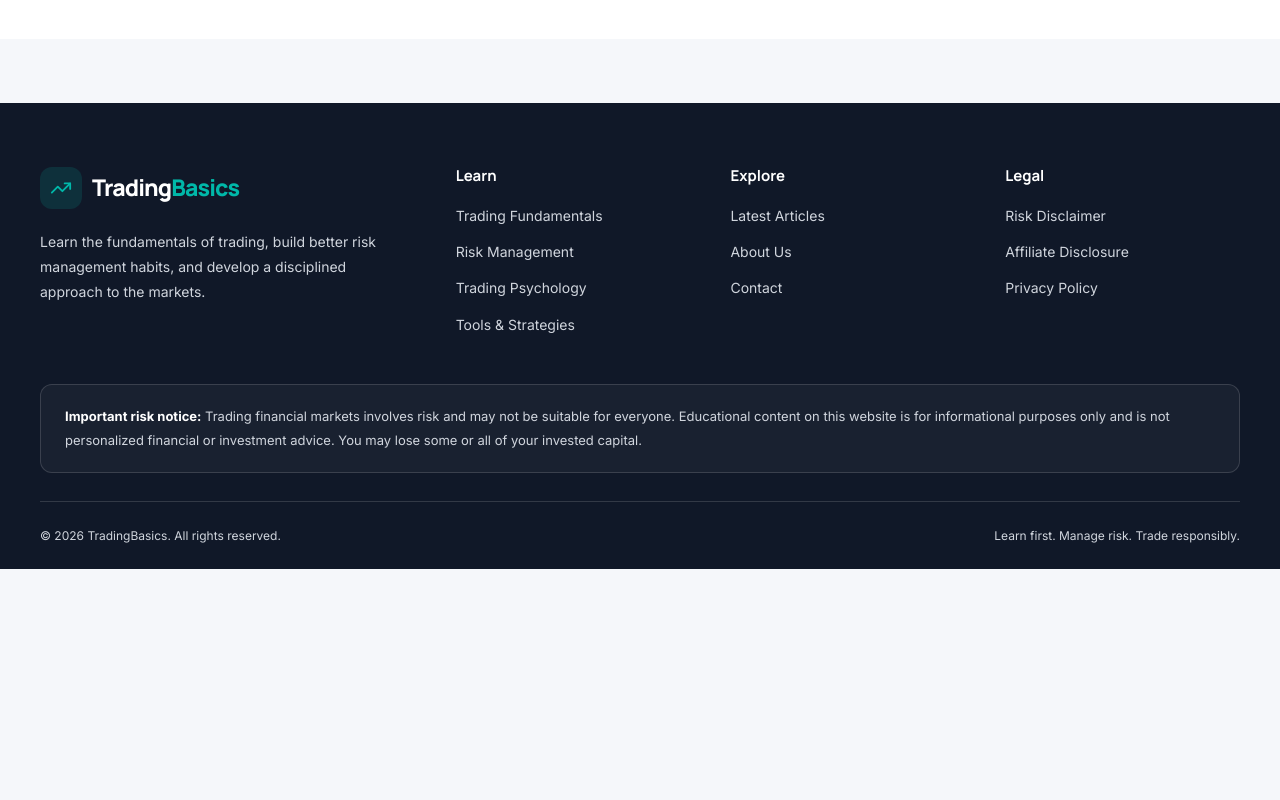
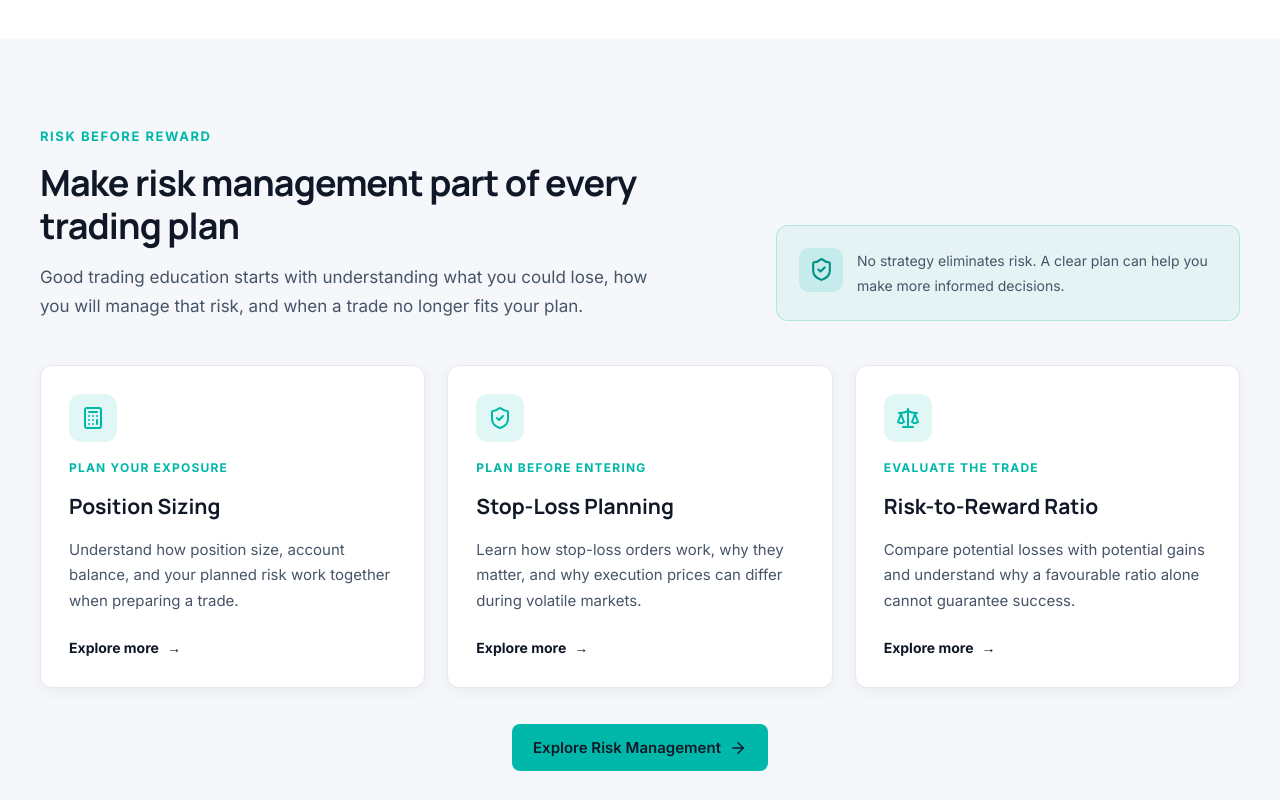
Before and after one commit to mdsahota/TradingBasics, a React (Vite) app: page / in a window 1280 px wide. Shown: the part 1540-2340 px from the top of the page. Before the commit the page ends 2109 px from the top, so only its background shows below. Built offline with nearby package versions, Linux system fonts and the light colour scheme.

Commit message:
Add homepage risk management section

```diff
--- a/src/App.jsx
+++ b/src/App.jsx
@@ -3,12 +3,14 @@ import { Navigate, Route, Routes } from 'react-router-dom'
 import MainLayout from './components/layout/MainLayout'
 import HeroSection from './components/layout/HeroSection'
 import LearningCategories from './components/layout/LearningCategories'
+import RiskManagementSection from './components/layout/RiskManagementSection'
 
 function HomePage() {
   return (
     <>
       <HeroSection />
       <LearningCategories />
+      <RiskManagementSection />
     </>
   )
 }
--- /dev/null
+++ b/src/components/layout/RiskManagementSection.jsx
@@ -0,0 +1,86 @@
+
+import {
+  Calculator,
+  ShieldCheck,
+  Scale,
+  ArrowRight,
+} from 'lucide-react'
+import Container from '../common/Container'
+import SectionHeading from '../common/SectionHeading'
+import ContentCard from '../common/ContentCard'
+import Button from '../common/Button'
+
+const topics = [
+  {
+    eyebrow: 'PLAN YOUR EXPOSURE',
+    title: 'Position Sizing',
+    description:
+      'Understand how position size, account balance, and your planned risk work together when preparing a trade.',
+    href: '/risk-management/',
+    icon: <Calculator size={24} />,
+  },
+  {
+    eyebrow: 'PLAN BEFORE ENTERING',
+    title: 'Stop-Loss Planning',
+    description:
+      'Learn how stop-loss orders work, why they matter, and why execution prices can differ during volatile markets.',
+    href: '/risk-management/',
+    icon: <ShieldCheck size={24} />,
+  },
+  {
+    eyebrow: 'EVALUATE THE TRADE',
+    title: 'Risk-to-Reward Ratio',
+    description:
+      'Compare potential losses with potential gains and understand why a favourable ratio alone cannot guarantee success.',
+    href: '/risk-management/',
+    icon: <Scale size={24} />,
+  },
+]
+
+function RiskManagementSection() {
+  return (
+    <section className="risk-management-section">
+      <Container>
+        <div className="risk-management-section__header">
+          <SectionHeading
+            eyebrow="RISK BEFORE REWARD"
+            title="Make risk management part of every trading plan"
+            description="Good trading education starts with understanding what you could lose, how you will manage that risk, and when a trade no longer fits your plan."
+          />
+
+          <div className="risk-management-section__intro">
+            <span className="risk-management-section__intro-icon">
+              <ShieldCheck size={25} />
+            </span>
+            <p>
+              No strategy eliminates risk. A clear plan can help you make
+              more informed decisions.
+            </p>
+          </div>
+        </div>
+
+        <div className="risk-management-section__grid">
+          {topics.map((topic) => (
+            <ContentCard
+              key={topic.title}
+              eyebrow={topic.eyebrow}
+              title={topic.title}
+              description={topic.description}
+              href={topic.href}
+              icon={topic.icon}
+              className="risk-topic-card"
+            />
+          ))}
+        </div>
+
+        <div className="risk-management-section__action">
+          <Button href="/risk-management/">
+            Explore Risk Management <ArrowRight size={18} />
+          </Button>
+        </div>
+      </Container>
+    </section>
+  )
+}
+
+export default RiskManagementSection
--- a/src/styles/design-system.css
+++ b/src/styles/design-system.css
@@ -908,3 +908,89 @@ a.content-card:hover .content-card__link {
     gap: 12px;
   }
 }
+
+/* Risk management section */
+.risk-management-section {
+  padding: 88px 0;
+  background: var(--color-background);
+}
+
+.risk-management-section__header {
+  display: grid;
+  grid-template-columns: minmax(0, 1.2fr) minmax(240px, 0.8fr);
+  align-items: end;
+  gap: 40px;
+}
+
+.risk-management-section__intro {
+  display: flex;
+  align-items: flex-start;
+  gap: 14px;
+  padding: 22px;
+  border: 1px solid rgba(0, 184, 169, 0.24);
+  border-radius: var(--card-radius);
+  background: rgba(0, 184, 169, 0.06);
+}
+
+.risk-management-section__intro-icon {
+  display: grid;
+  width: 44px;
+  height: 44px;
+  flex-shrink: 0;
+  place-items: center;
+  border-radius: 10px;
+  background: rgba(0, 184, 169, 0.14);
+  color: #008F83;
+}
+
+.risk-management-section__intro p {
+  font-size: 14px;
+  line-height: 1.8;
+}
+
+.risk-management-section__grid {
+  display: grid;
+  grid-template-columns: repeat(3, minmax(0, 1fr));
+  gap: 22px;
+  margin-top: 44px;
+}
+
+.risk-topic-card {
+  min-width: 0;
+}
+
+.risk-topic-card .content-card__title {
+  font-size: 21px;
+}
+
+.risk-management-section__action {
+  display: flex;
+  justify-content: center;
+  margin-top: 36px;
+}
+
+@media (max-width: 900px) {
+  .risk-management-section__header {
+    grid-template-columns: 1fr;
+    gap: 24px;
+  }
+
+  .risk-management-section__grid {
+    grid-template-columns: repeat(2, minmax(0, 1fr));
+  }
+}
+
+@media (max-width: 600px) {
+  .risk-management-section {
+    padding: 60px 0;
+  }
+
+  .risk-management-section__grid {
+    grid-template-columns: 1fr;
+    margin-top: 32px;
+  }
+
+  .risk-management-section__action .button {
+    width: 100%;
+  }
+}
```
